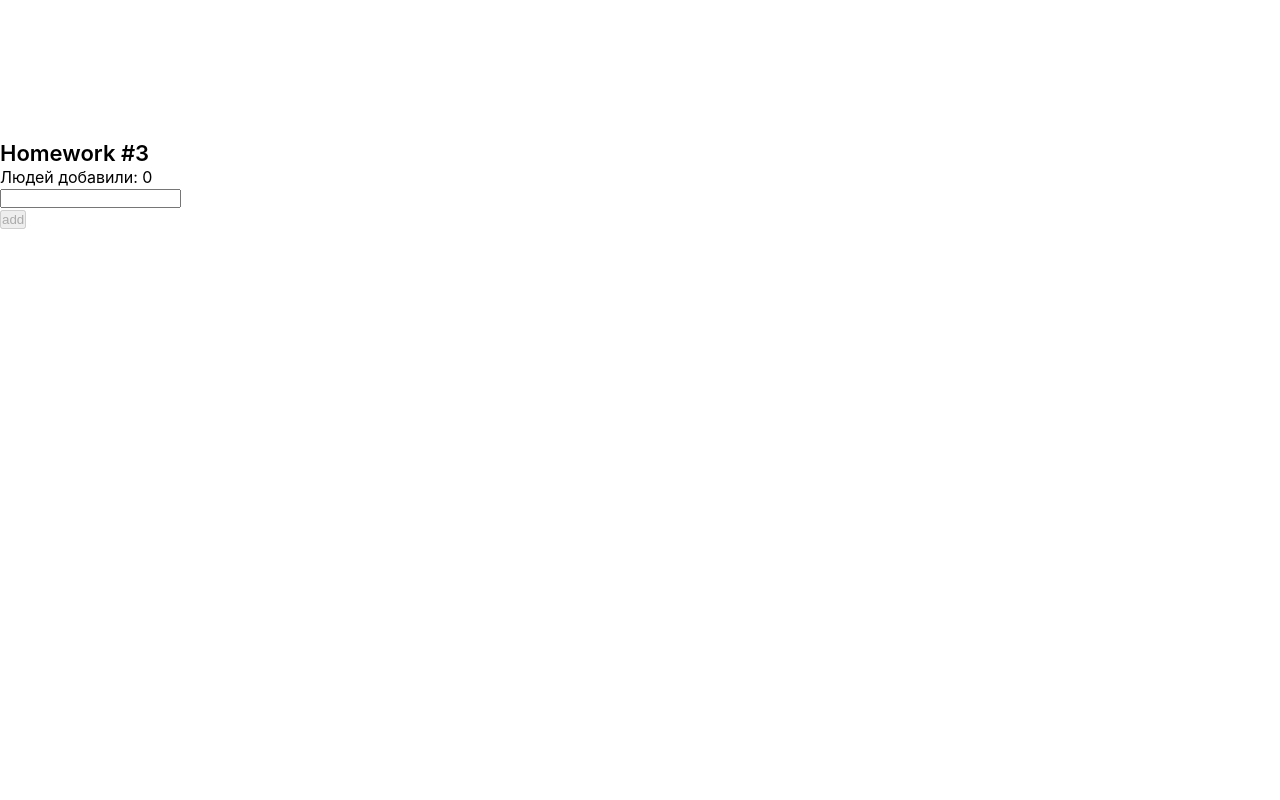
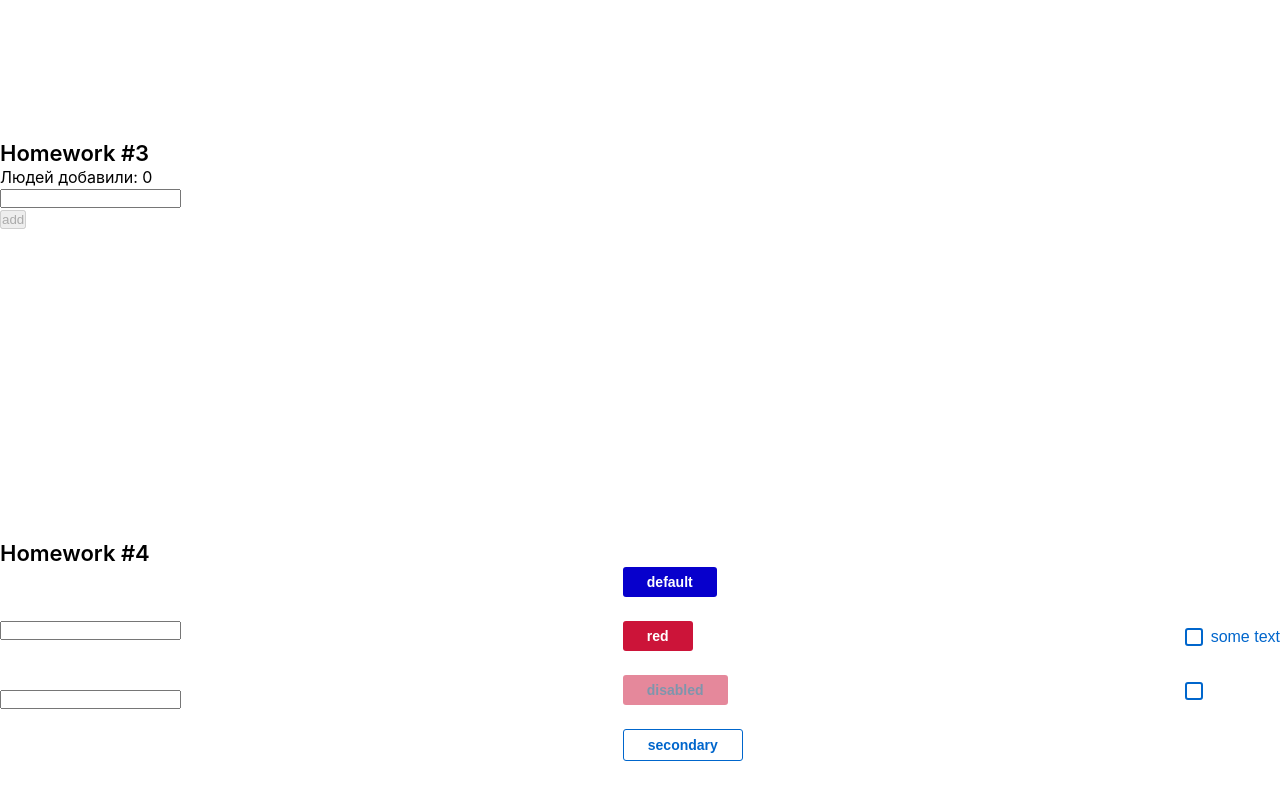
Before and after one commit to AndreiKastsiukovich/Homework, a React (Create React App) app: page / in a window 1280 px wide. Shown: the part 660-1460 px from the top of the page. Before the commit the page ends 1200 px from the top, so only its background shows below. Built offline with nearby package versions, Linux system fonts and the light colour scheme.

Commit message:
Commit-1

```diff
--- a/src/s1-main/App.tsx
+++ b/src/s1-main/App.tsx
@@ -3,14 +3,14 @@ import s from './App.module.css'
 import HW1 from '../s2-homeworks/hw01/HW1'
 import HW2 from "../s2-homeworks/hw02/HW2";
 import HW3 from "../s2-homeworks/hw03/HW3";
-
+import HW4 from "../s2-homeworks/hw04/HW4";
 function App() {
     return (
         <div className={s.App}>
             <HW1/>
             <HW2/>
             <HW3/>
-            {/*<HW4/>*/}
+            <HW4/>
 
             {/*при выполнении дз 5 и более - закомментировать здесь дз 1-4, так как они есть внутри дз 5*/}
             {/*<HW5/>*/}
--- a/src/s2-homeworks/hw04/common/c2-SuperButton/SuperButton.module.css
+++ b/src/s2-homeworks/hw04/common/c2-SuperButton/SuperButton.module.css
@@ -1,36 +1,62 @@
-.button {
+.button{
+    overflow: hidden;
+    padding: 5px 24px;
+
+    border-radius: 3px;
+    border: none;
+
+    color:white;
+    font-weight: 600;
+    font-size: 14px;
+    line-height: 20px;
+    cursor: pointer;
 }
 
 .disabled {
+    color:#002e5c;
+    background: #004d99;
+    opacity: 0.5;
 }
 
-.secondary {
+.secondary{
+    color: #0066CC;
+    background: transparent;
+    border: 1px solid #0066CC;
+    border-radius: 3px;
 }
 
-.default {
+.default{
+    background: #0700cc;
 }
 
-.red {
+.red{
+    background: #cc1439;
 }
 
-.default:hover {
+.default:hover{
+    background: #0080ff;
 }
 
-.red:hover {
+.red:hover{
+    background: #ff1a47;
 }
 
-.secondary:hover {
+.secondary:hover{
+    background: #E5F0FA;
 }
 
-
-.default:active {
+.default:active{
+    background: #0059b3;
 }
 
-.secondary:active {
+.secondary:active{
+    background: #c9E5FF;
 }
 
-.red:active {
+.red.active{
+    background: #b31232;
 }
 
-.button:disabled {
+.button:disabled{
+    cursor:default;
 }
--- a/src/s2-homeworks/hw04/common/c2-SuperButton/SuperButton.tsx
+++ b/src/s2-homeworks/hw04/common/c2-SuperButton/SuperButton.tsx
@@ -17,12 +17,14 @@ const SuperButton: React.FC<SuperButtonPropsType> = (
         ...restProps // все остальные пропсы попадут в объект restProps, там же будет children
     }
 ) => {
-    const finalClassName = s.button
+   // const finalClassName = s.button
         // + (disabled
         //         ? ...
         //         : xType === 'red'
         //             ? ...
-        + (className ? ' ' + className : '') // задачка на смешивание классов
+     //   + (className ? ' ' + className : '') // задачка на смешивание классов
+
+    const finalClassName = `${s.button} ${xType === 'red' ? s.red : xType === 'secondary' ? s.secondary : s.default} ${disabled ? s.disabled : ''}`
 
     return (
         <button
--- a/src/s2-homeworks/hw04/common/c3-SuperCheckbox/SuperCheckbox.tsx
+++ b/src/s2-homeworks/hw04/common/c3-SuperCheckbox/SuperCheckbox.tsx
@@ -27,6 +27,13 @@ const SuperCheckbox: React.FC<SuperCheckboxPropsType> = (
     }
 ) => {
     const onChangeCallback = (e: ChangeEvent<HTMLInputElement>) => {
+        if(onChangeChecked){
+            onChangeChecked(e.currentTarget.checked)
+        }
+        if(onChange){
+            onChange(e)
+        }
+
         // задачка на написание онченджа
 
     }
```
